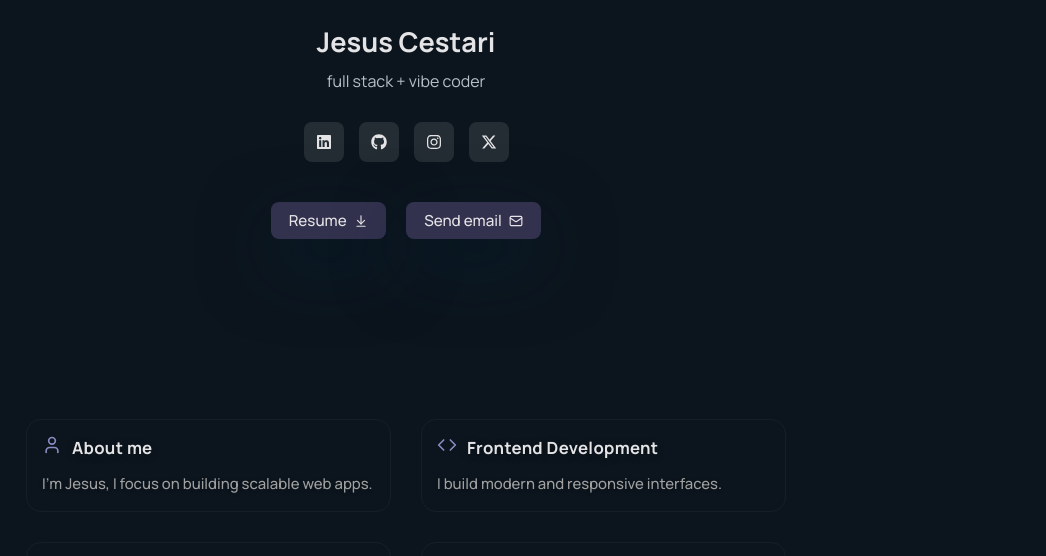
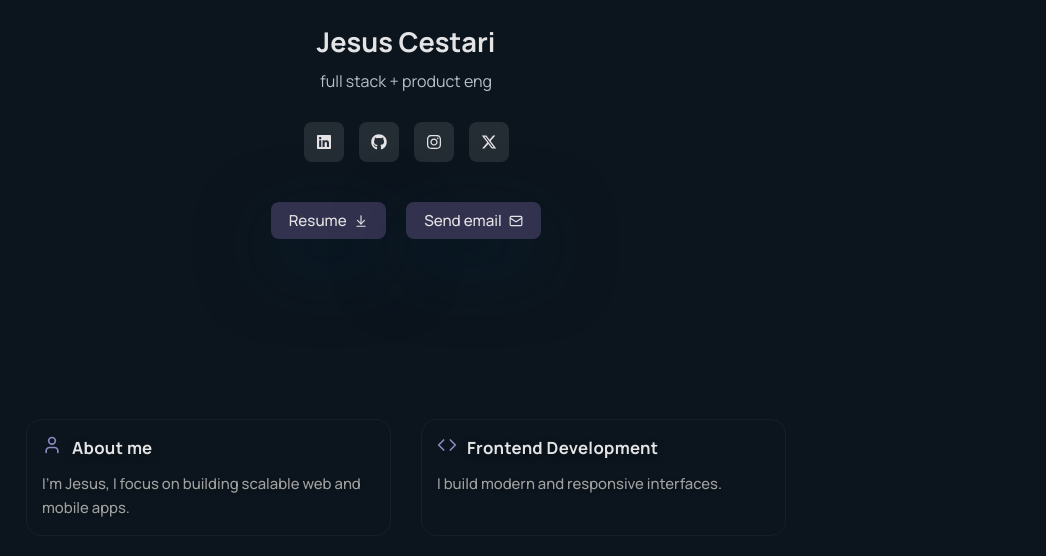
Before and after one commit to jesuscestari/jesuscestariweb, a React (Vite) app: page / in a window 1280 px wide. Shown: the part 242-798 px from the top of the page, without its empty margins (234-1280 px from the left). Built offline with nearby package versions, Linux system fonts and the light colour scheme.

Commit message:
Actualizar translations.js

```diff
--- a/src/translations.js
+++ b/src/translations.js
@@ -2,14 +2,14 @@ export const translations = {
   es: {
     hero: {
       title: "Jesus Cestari",
-      subtitle: "full stack + vibe coder",
+      subtitle: "full stack + product eng",
       cvButton: "CV",
       contactButton: "Enviar correo"
     },
     about: {
       aboutMe: {
         title: "Sobre mí",
-        description: "Soy Jesús, me enfoco en construir aplicaciones web escalables."
+        description: "Soy Jesús, me enfoco en construir aplicaciones web y móviles escalables."
       },
       frontend: {
         title: "Desarrollo Front-end",
@@ -52,14 +52,14 @@ export const translations = {
   en: {
     hero: {
       title: "Jesus Cestari",
-      subtitle: "full stack + vibe coder",
+      subtitle: "full stack + product eng",
       cvButton: "Resume",
       contactButton: "Send email"
     },
     about: {
       aboutMe: {
         title: "About me",
-        description: "I'm Jesus, I focus on building scalable web apps."
+        description: "I'm Jesus, I focus on building scalable web and mobile apps."
       },
       frontend: {
         title: "Frontend Development",
```
